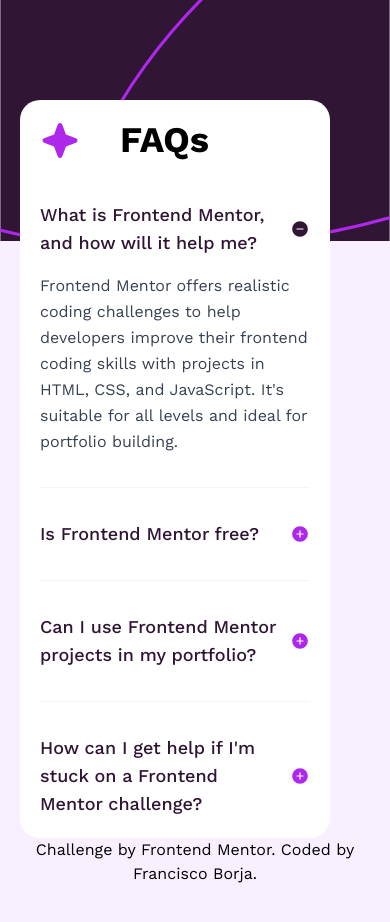
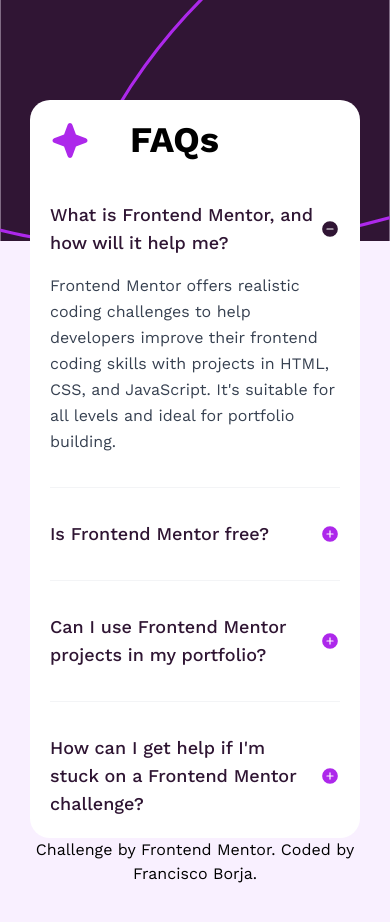
Before and after one commit to franclobo/FAQs-acordion, a Next.js app: page / in a window 390 px wide. Shown: the top 922 px of the page. Built offline with nearby package versions, Linux system fonts and the light colour scheme.

Commit message:
Correct styles for media queries

```diff
--- a/app/globals.scss
+++ b/app/globals.scss
@@ -23,6 +23,10 @@
 }
 
 body {
+  display: flex;
+  flex-direction: column;
+  justify-content: center;
+  align-items: center;
   margin: 100px 20px;
   color: rgb(var(--foreground-rgb));
   background-image: url(../public/assets/images/background-pattern-mobile.svg);
@@ -30,16 +34,18 @@
   background-size: contain;
   background-position: top;
   background-color: var(--light_pink);
-  @media (min-width: 640px) {
+  @media (min-width: 720px) {
     background-image: url(../public/assets/images/background-pattern-desktop.svg);
-    margin: 100px 400px;
   }
 }
 .content-container {
   padding: 20px;
   border-radius: 20px;
   background-color: var(--white);
-  width: calc(100% - 40px);
+  width: calc(100% - 20px);
+  @media (min-width: 720px) {
+    width: 50%;
+  }
 }
 .color-black {
   color: var(--foreground-rgb);
--- a/app/layout.js
+++ b/app/layout.js
@@ -12,10 +12,6 @@
   return (
     <html lang="en">
       <body className={work_sans.className}>{children}</body>
-      <div class="attribution text-center">
-    Challenge by <a href="https://www.frontendmentor.io?ref=challenge" target="_blank">Frontend Mentor</a>.
-    Coded by <a href="#">Francisco Borja</a>.
-  </div>
     </html>
   );
 }
--- a/app/page.js
+++ b/app/page.js
@@ -5,6 +5,7 @@
 
 export default function Home() {
   return (
+    <>
     <main className="content-container flex flex-col items-left justify-between">
       <h1 className="color-black flex text-4xl font-bold mb-10">
         <Image src={Start} alt="Start" className="mr-10"/>
@@ -77,5 +78,12 @@
   </div>
 </div>
     </main>
+    <footer className="footer-container flex items-center justify-center">
+      <div class="attribution text-center">
+        Challenge by <a href="https://www.frontendmentor.io?ref=challenge" target="_blank">Frontend Mentor</a>.
+        Coded by <a href="#">Francisco Borja</a>.
+      </div>
+    </footer>
+    </>
   );
 }
```
